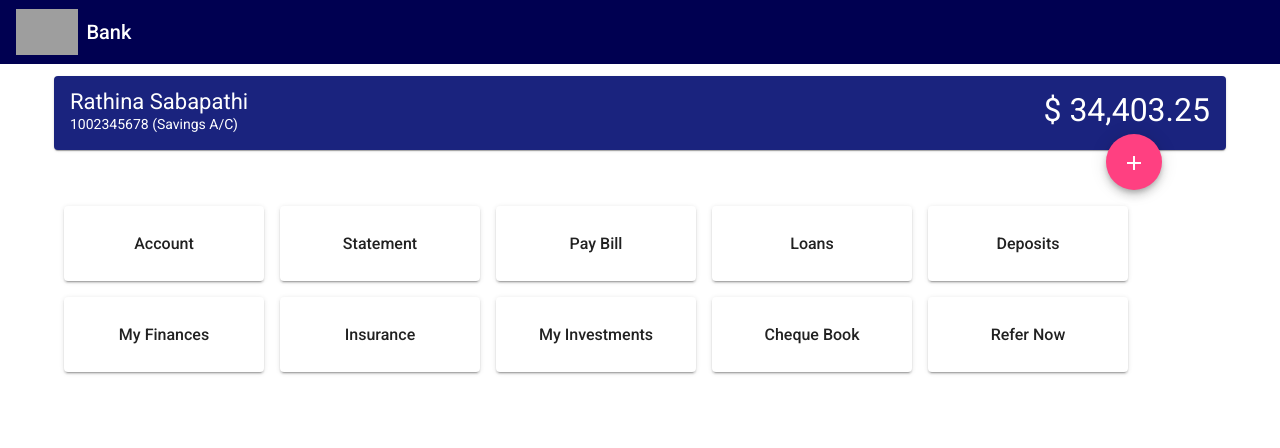
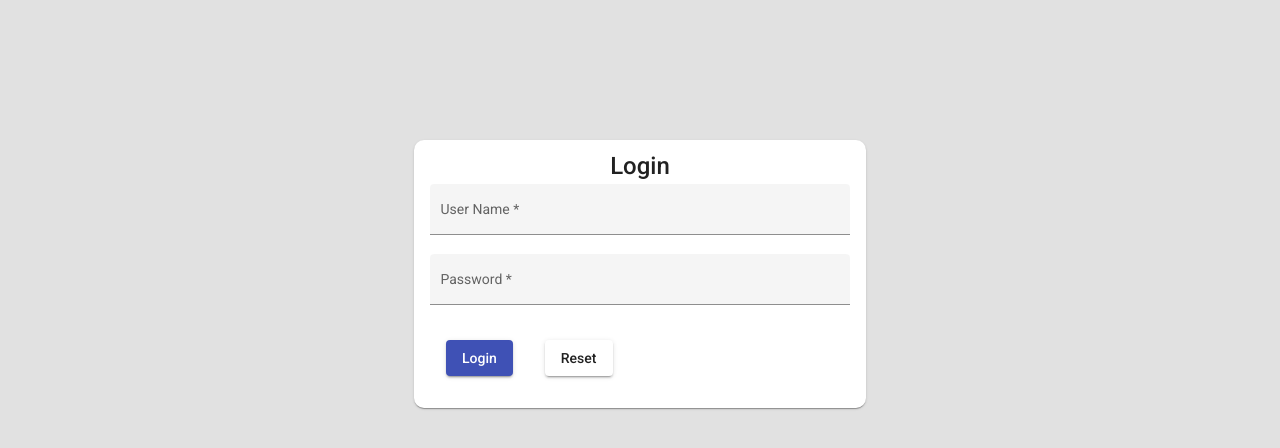
Before and after one commit to msaba94/demo-bank, an Angular app: page / in a window 1280 px wide. Shown: the top 448 px of the page. Built offline with nearby package versions, Linux system fonts and the light colour scheme; grey boxes are pictures that could not be loaded.

Commit message:
login ui added

```diff
--- a/src/app/app-routing.module.ts
+++ b/src/app/app-routing.module.ts
@@ -3,12 +3,15 @@ import { RouterModule, Routes } from '@angular/router';
 import { AccountComponent } from './account/account.component';
 import { CreateFdComponent } from './create-fd/create-fd.component';
 import { HomeComponent } from './home/home.component';
+import { LoginComponent } from './login/login.component';
 import { PayBillComponent } from './pay-bill/pay-bill.component';
 import { StatementComponent } from './statement/statement.component';
 
 
 const routes: Routes = [
-  { path: '', component: HomeComponent },
+  { path: '', component: LoginComponent },
+  { path: 'home', component: HomeComponent },
+
   {
     path: 'account', component: AccountComponent,
   },
--- a/src/app/app.module.ts
+++ b/src/app/app.module.ts
@@ -20,6 +20,9 @@ import { CreateFdComponent } from './create-fd/create-fd.component';
 import { MatSelectModule } from '@angular/material/select';
 import { PayBillComponent } from './pay-bill/pay-bill.component';
 import { service } from './service';
+import { LoginComponent } from './login/login.component';
+import { MatInputModule } from '@angular/material/input';
+import { FormsModule, ReactiveFormsModule } from '@angular/forms';
 
 @NgModule({
   declarations: [
@@ -30,6 +33,7 @@ import { service } from './service';
     AccountComponent,
     CreateFdComponent,
     PayBillComponent,
+    LoginComponent,
   ],
   imports: [
     BrowserModule,
@@ -37,7 +41,8 @@ import { service } from './service';
     BrowserAnimationsModule,
     MatToolbarModule,
     MatIconModule,
-    MatCardModule, MatGridListModule, MatButtonModule, MatTooltipModule, MatTableModule, MatFormFieldModule, MatSelectModule
+    MatCardModule, MatGridListModule, MatButtonModule, MatTooltipModule, MatTableModule,
+     MatFormFieldModule, MatSelectModule,MatInputModule, FormsModule, ReactiveFormsModule
   ],
   providers: [service],
   bootstrap: [AppComponent]
--- /dev/null
+++ b/src/app/login/login.component.css
@@ -0,0 +1,43 @@
+.login-wrapper .login-full-width {
+  width: 100%;
+}
+
+.login-wrapper {
+  flex-direction: row;
+  box-sizing: border-box;
+  display: flex;
+  place-content: center;
+  align-items: center;
+}
+
+.dice-userName {
+  letter-spacing: 1px;
+  font-size: 1.3em;
+  font-family: "Gill Sans", "Gill Sans MT", Calibri, "Trebuchet MS", sans-serif;
+}
+
+.login-wrapper .login-form {
+  min-width: 100%;
+  max-width: 300px;
+  width: 100%;
+}
+
+mat-card {
+  border-radius: 10px;
+  margin-top: 10em;
+  width: 30em;
+}
+
+mat-form-field {
+  width: 100%;
+}
+
+mat-card-title {
+  justify-content: center;
+  align-items: center;
+  text-align: center;
+}
+
+button {
+  margin: 16px;
+}
--- /dev/null
+++ b/src/app/login/login.component.html
@@ -0,0 +1,28 @@
+<div style="background-color: #e1e1e1; width: 100%; height: 100%">
+  <div class="login-wrapper">
+    <mat-card>
+      <mat-card-title style="justify-content: center; align-items: center"
+        >Login</mat-card-title
+      >
+      <form class="login-form" [formGroup]="myForm">
+        <mat-form-field appearance="fill">
+          <mat-label>User Name</mat-label>
+          <input matInput formControlName="userEmail" type="email" />
+        </mat-form-field>
+        <mat-form-field appearance="fill">
+          <mat-label>Password</mat-label>
+          <input matInput type="password" formControlName="userPassword" />
+        </mat-form-field>
+        <button
+          type="button"
+          mat-raised-button
+          color="primary"
+          (click)="login()"
+        >
+          Login
+        </button>
+        <button type="button" mat-raised-button>Reset</button>
+      </form>
+    </mat-card>
+  </div>
+</div>
--- /dev/null
+++ b/src/app/login/login.component.ts
@@ -0,0 +1,25 @@
+import { Component, OnInit } from '@angular/core';
+import { FormBuilder, FormGroup, Validators } from '@angular/forms';
+
+@Component({
+  selector: 'app-login',
+  templateUrl: './login.component.html',
+  styleUrls: ['./login.component.css']
+})
+export class LoginComponent implements OnInit {
+
+  myForm!: FormGroup;
+  constructor(public fb: FormBuilder) { }
+
+  ngOnInit(): void {
+    this.myForm = this.fb.group({
+      userEmail: ['', Validators.required],
+      userPassword: ['', Validators.required]
+    });
+  }
+
+  login() {
+    console.log(this.myForm.value);
+  }
+
+}
```
Also changed, not shown: src/styles.css (line endings or trailing spaces), 1 other file (tests, documents, lock files or other folders).
